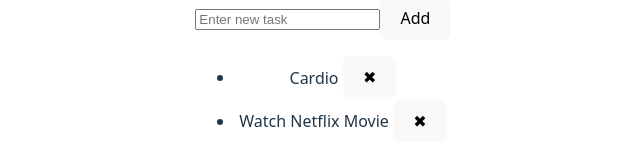
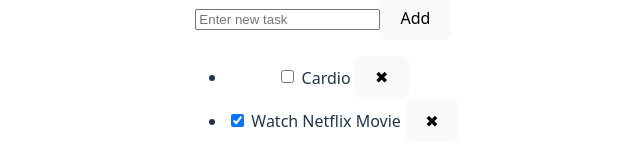
Before and after one commit to iphamm/32-pbk-uts-233510302, a Vue app: page / in a window 1280 px wide. Shown: the part 385-550 px from the top of the page, without its empty margins (317-957 px from the left). Built offline with nearby package versions, Linux system fonts and the light colour scheme.

Commit message:
Menambahkan fitur checklist pada task yang sudah dilakukan

```diff
--- a/src/App.vue
+++ b/src/App.vue
@@ -27,6 +27,7 @@
     <button @click="addTodo">Add</button>
     <ul>
       <li v-for="(todo, index) in todos" :key="index">
+        <input type="checkbox" v-model="todo.done" />
         {{ todo.text }}
         <button @click="removeTodo(index)">✖</button>
       </li>
```
